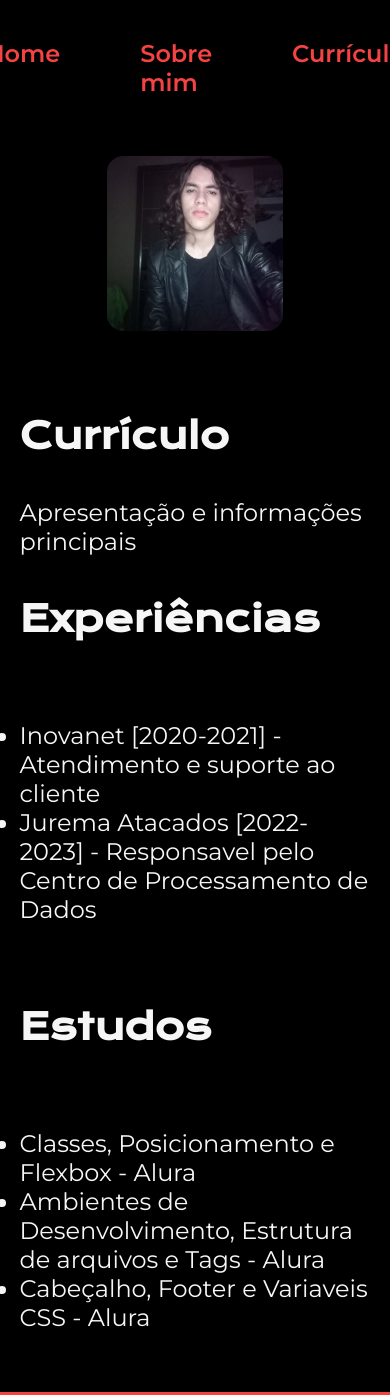
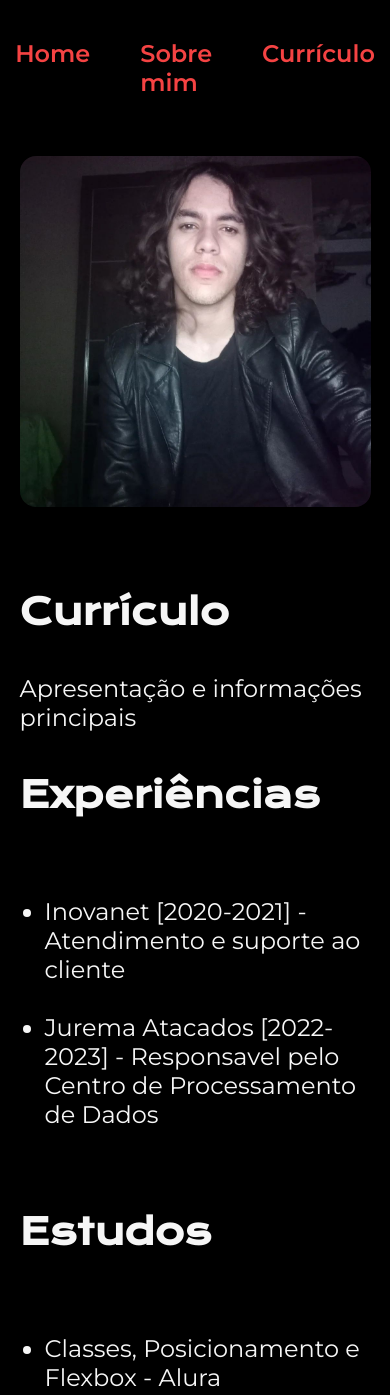
Before and after one commit to Frogatto360/Portfolio, a plain HTML site: page curriculum.html in a window 390 px wide. Shown: the top 1395 px of the page. Drawn offline with nearby package versions, Linux system fonts and the light colour scheme.

Commit message:
Atualização dos arquivos base
uma atualização focada na responsividade

```diff
--- a/styles/style.css
+++ b/styles/style.css
@@ -122,7 +122,6 @@ body {
     font-size: 1.5rem;
 }
 
-
 @media (max-width: 1200px) {
     .stylized-header{
         padding: 10%;
@@ -141,3 +140,21 @@ body {
         width: auto;
     }
 }
+
+@media (max-width: 400px){
+    .stylized-header__menu{
+        gap: 50px;
+    }
+
+    .profile-image{
+        width: 100%;
+    }
+
+    .apresentation__links__navigation{
+        width: 75%;
+    }
+
+    ul{
+        margin-left: 25px;
+    }
+}
```
Also changed, not shown: curriculum.html (+3 -3 lines).
